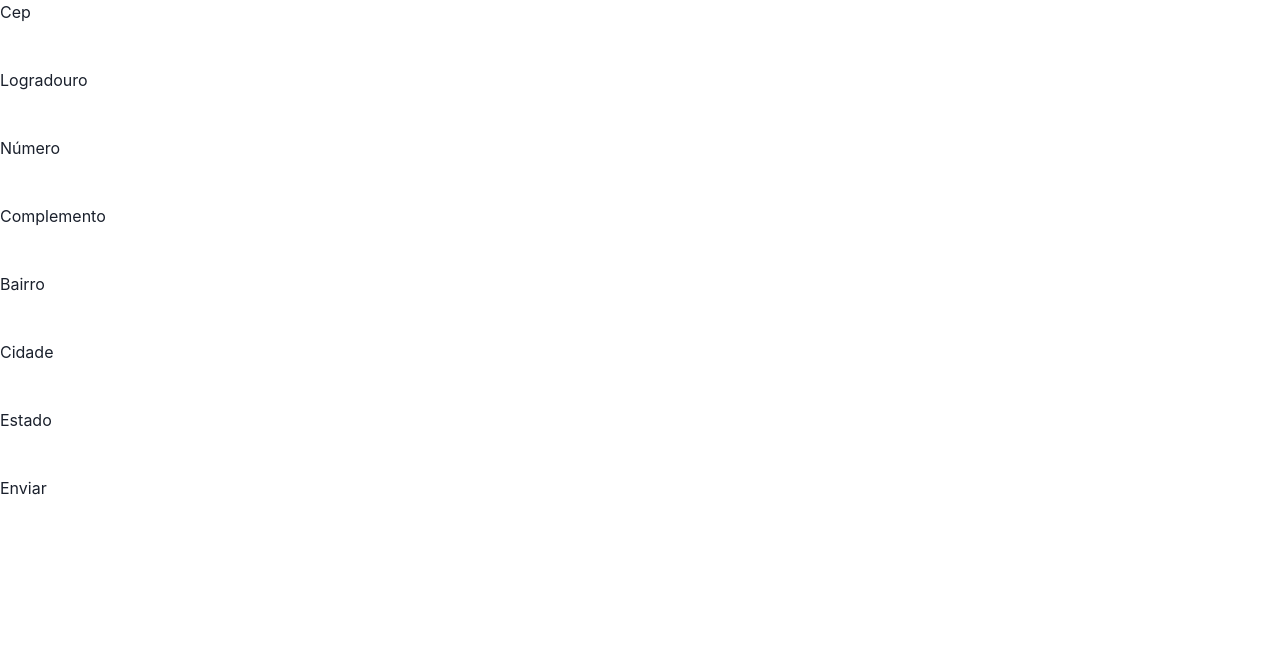
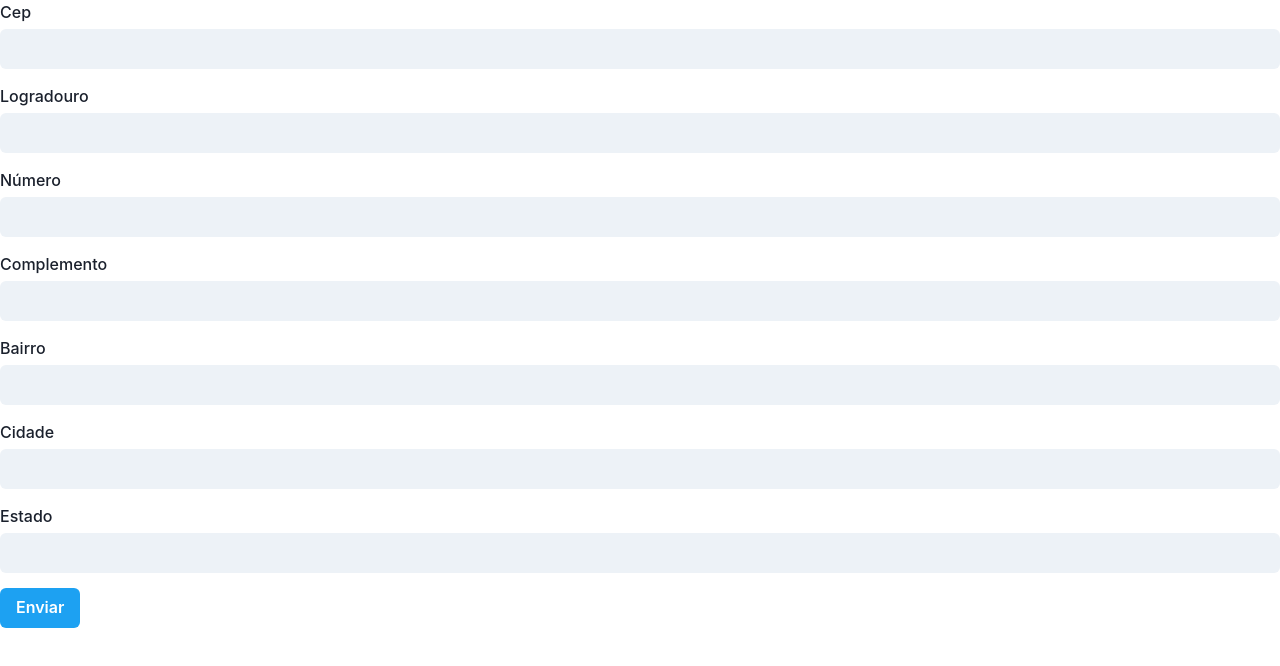
Before and after one commit to gmartins-dev/react-CEPform, a React (Vite) app: page / in a window 1280 px wide. Shown: the top 666 px of the page. Built offline with nearby package versions, Linux system fonts and the light colour scheme.

Commit message:
aplicando chakra ui no form

```diff
--- a/src/components/FormCep.tsx
+++ b/src/components/FormCep.tsx
@@ -1,6 +1,15 @@
 import { Formik, Form, Field } from 'formik';
 import { Link } from 'react-router-dom';
 import api from '../services/api';
+import {
+  Box,
+  Button,
+  Flex,
+  FormControl,
+  FormLabel,
+  Input,
+  VStack,
+} from '@chakra-ui/react';
 
 export default function FormCep() {
   function onSubmit(values, actions) {
@@ -42,8 +51,11 @@ export default function FormCep() {
       render={({ isValid, setFieldValue }) => (
         <Form>
           <div className="form-control-group">
-            <label>Cep</label>
+            <FormLabel>Cep</FormLabel>
             <Field
+              as={Input}
+              colorScheme="twitter"
+              variant="filled"
               name="cep"
               type="text"
               onBlur={(event) =>
@@ -52,33 +64,73 @@ export default function FormCep() {
             />
           </div>
           <div className="form-control-group">
-            <label>Logradouro</label>
-            <Field name="logradouro" type="text" />
+            <FormLabel>Logradouro</FormLabel>
+            <Field
+              as={Input}
+              name="logradouro"
+              type="text"
+              colorScheme="twitter"
+              variant="filled"
+            />
           </div>
           <div className="form-control-group">
-            <label>Número</label>
-            <Field name="numero" type="text" />
+            <FormLabel>Número</FormLabel>
+            <Field
+              as={Input}
+              name="numero"
+              type="text"
+              colorScheme="twitter"
+              variant="filled"
+            />
           </div>
           <div className="form-control-group">
-            <label>Complemento</label>
-            <Field name="complemento" type="text" />
+            <FormLabel>Complemento</FormLabel>
+            <Field
+              as={Input}
+              name="complemento"
+              type="text"
+              colorScheme="twitter"
+              variant="filled"
+            />
           </div>
           <div className="form-control-group">
-            <label>Bairro</label>
-            <Field name="bairro" type="text" />
+            <FormLabel>Bairro</FormLabel>
+            <Field
+              as={Input}
+              name="bairro"
+              type="text"
+              colorScheme="twitter"
+              variant="filled"
+            />
           </div>
           <div className="form-control-group">
-            <label>Cidade</label>
-            <Field name="cidade" type="text" />
+            <FormLabel>Cidade</FormLabel>
+            <Field
+              as={Input}
+              name="cidade"
+              type="text"
+              colorScheme="twitter"
+              variant="filled"
+            />
           </div>
           <div className="form-control-group">
-            <label>Estado</label>
-            <Field name="uf" type="text" />
+            <FormLabel>Estado</FormLabel>
+            <Field
+              as={Input}
+              name="uf"
+              type="text"
+              colorScheme="twitter"
+              variant="filled"
+            />
           </div>
           <Link to="/form-infos">
-            <button type="submit" disabled={!isValid}>
+            <Button
+              colorScheme="twitter"
+              type="submit"
+              disabled={!isValid}
+            >
               Enviar
-            </button>
+            </Button>
           </Link>
         </Form>
       )}
```
Also changed, not shown: 1 other file (tests, documents, lock files or other folders).
